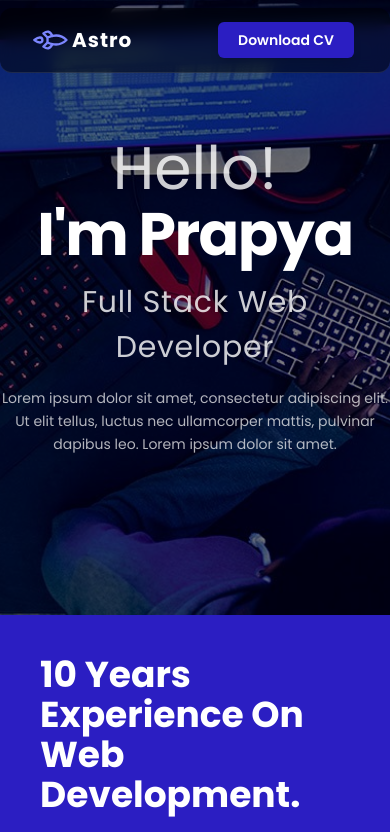
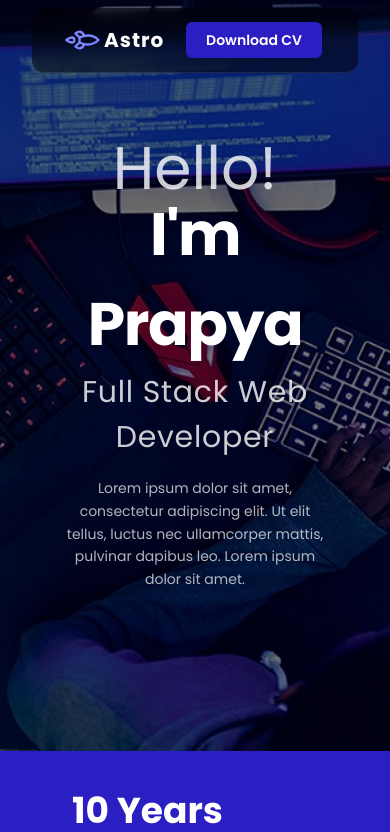
Before and after one commit to fatinishraqprapya25/Personal-Portfolio-React-Template, a React (Vite) app: page / in a window 390 px wide. Shown: the top 832 px of the page. Built offline with nearby package versions, Linux system fonts and the light colour scheme.

Commit message:
container optimized

```diff
--- a/src/components/ui/Container.jsx
+++ b/src/components/ui/Container.jsx
@@ -1,5 +1,5 @@
 export default function Container({ children }) {
-    return <div className="max-w-5xl mx-auto">
+    return <div className="max-w-5xl mx-auto px-8 md:px-0">
         {children}
     </div>
 }
```
